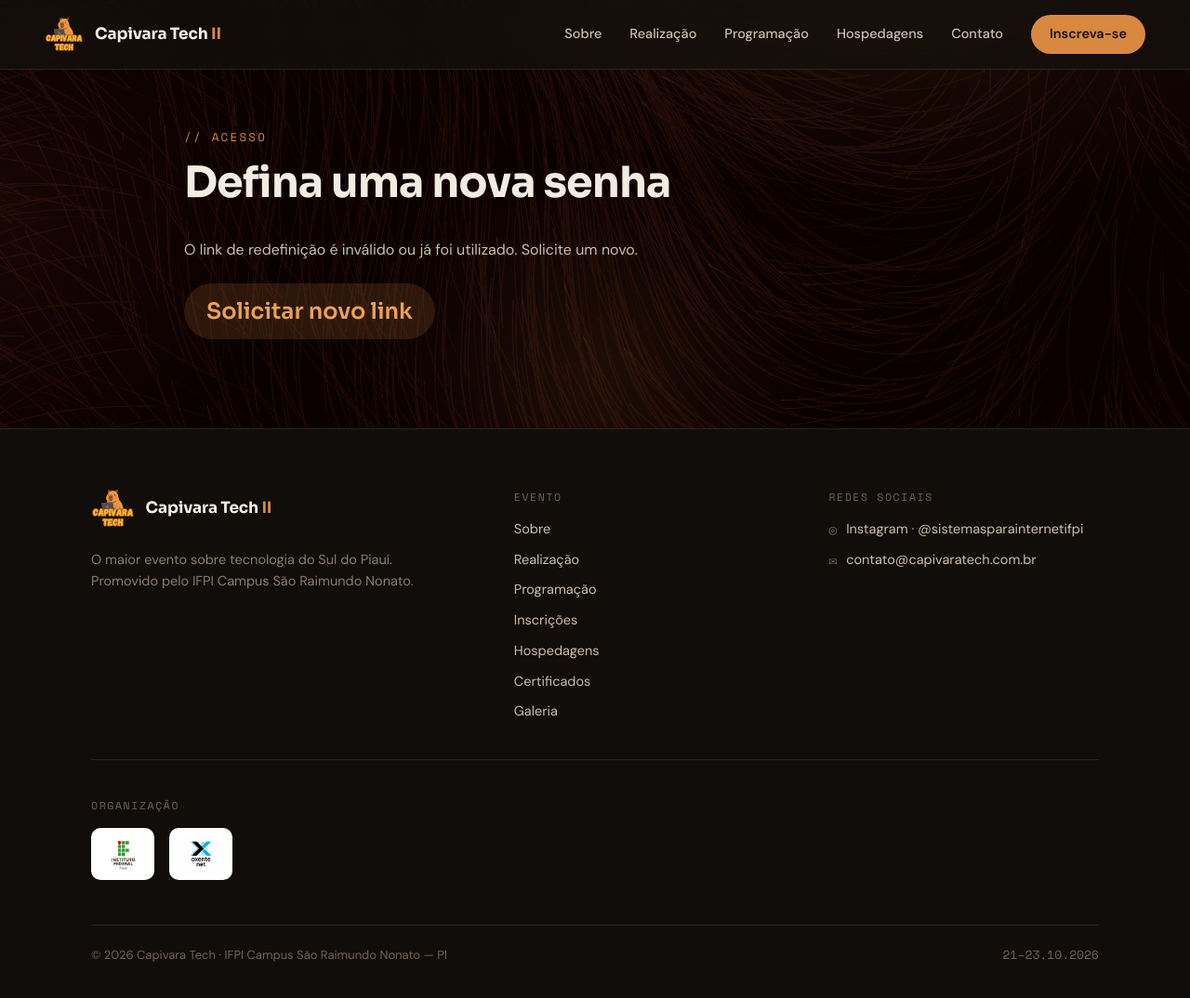
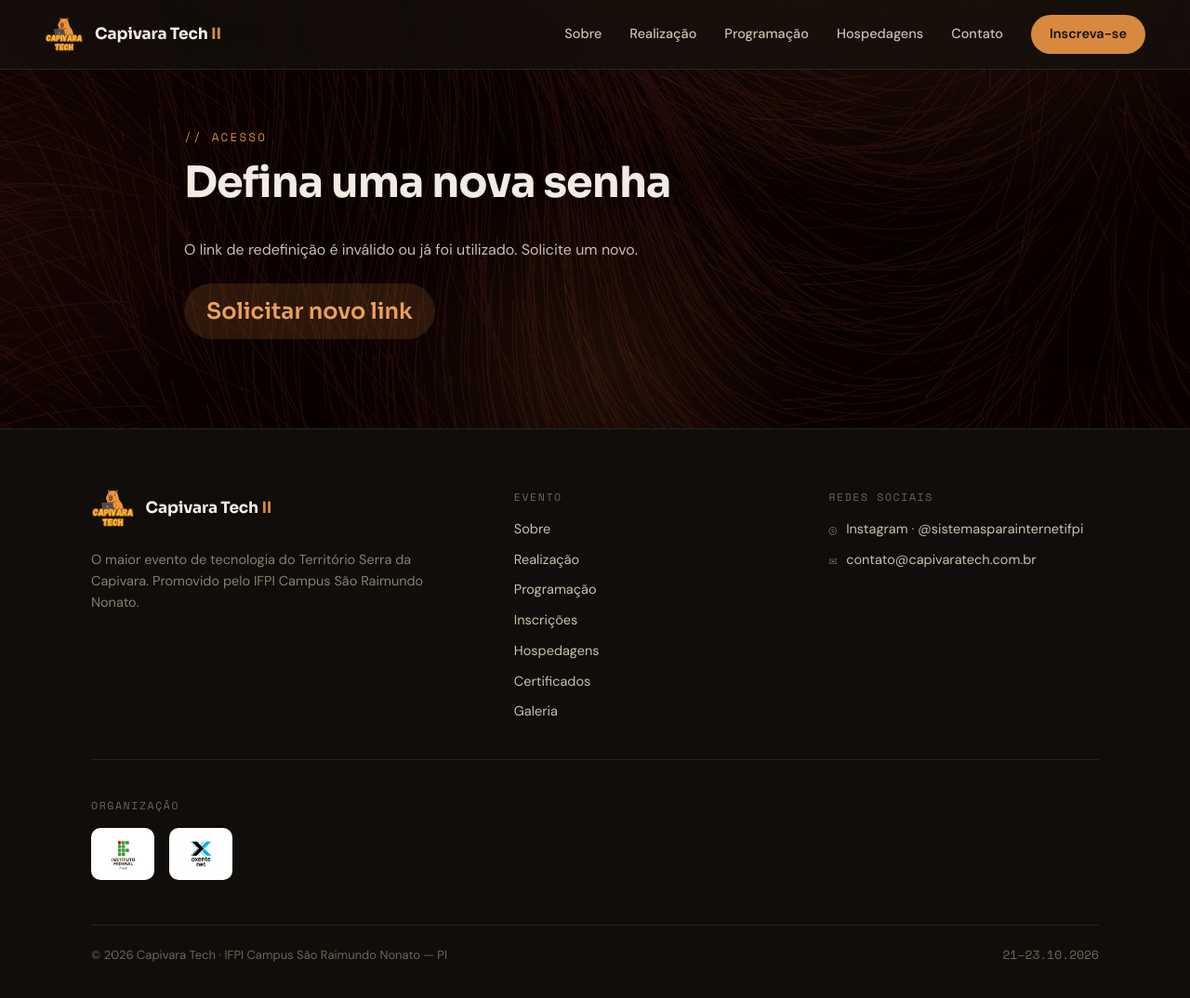
Before and after one commit to dgd-yz/Capivara-Tech, a Django app: page /accounts/reset/1/1/ in a window 1280 px wide. Shown: the whole page at 93% size. Run offline with Django 5.2, Linux system fonts and the light colour scheme; some libraries are stand-ins or nearby versions.

Commit message:
Troca o título do evento para "O maior evento de tecnologia do Território Serra da Capivara"

```diff
--- a/core/templates/base.html
+++ b/core/templates/base.html
@@ -6,7 +6,7 @@
     <meta name="viewport" content="width=device-width, initial-scale=1.0" />
     <meta name="color-scheme" content="dark" />
     <meta name="theme-color" content="#15110d" />
-    <meta name="description" content="Capivara Tech II — o maior evento de tecnologia do Sul do Piauí. 21 a 23 de outubro de 2026, IFPI Campus São Raimundo Nonato." />
+    <meta name="description" content="Capivara Tech II — o maior evento de tecnologia do Território Serra da Capivara. 21 a 23 de outubro de 2026, IFPI Campus São Raimundo Nonato." />
 
     <link rel="apple-touch-icon" sizes="180x180" href="{% static 'favicon/apple-touch-icon.png' %}">
     <link rel="icon" type="image/png" sizes="32x32" href="{% static 'favicon/favicon-32x32.png' %}">
--- a/core/templates/core/home.html
+++ b/core/templates/core/home.html
@@ -1,13 +1,13 @@
 {% extends base_template %}
 {% load static %}
 
-{% block title %}Capivara Tech II — O maior evento de tecnologia do Sul do Piauí{% endblock %}
+{% block title %}Capivara Tech II — O maior evento de tecnologia do Território Serra da Capivara{% endblock %}
 
 {% block content %}
 <!-- ============================ HERO ============================ -->
 <header class="ct-hero" id="top">
   <div class="ct-eyebrow"><span class="dot"></span> 2ª Edição · São Raimundo Nonato — PI</div>
-      <h1 class="ct-h1">O maior evento de<br><span class="ct-accent">tecnologia</span> do Sul do Piauí</h1>
+      <h1 class="ct-h1">O maior evento de<br><span class="ct-accent">tecnologia</span> do Território Serra da Capivara</h1>
       <p class="ct-hero__lead">Três dias de imersão em inovação, empreendedorismo e transformação digital — palestras, minicursos e muito networking no coração da Serra da Capivara.</p>
 
       <div class="ct-hero__facts">
--- a/core/templates/footer.html
+++ b/core/templates/footer.html
@@ -7,7 +7,7 @@
           <img src="{% static 'images/capivara-logo.svg' %}" alt="Capivara Tech" />
           <span class="ct-brand__name">Capivara Tech<span style="color:var(--ct-accent);"> II</span></span>
         </a>
-        <p>O maior evento sobre tecnologia do Sul do Piauí. Promovido pelo IFPI Campus São Raimundo Nonato.</p>
+        <p>O maior evento de tecnologia do Território Serra da Capivara. Promovido pelo IFPI Campus São Raimundo Nonato.</p>
       </div>
 
       <div>
```
